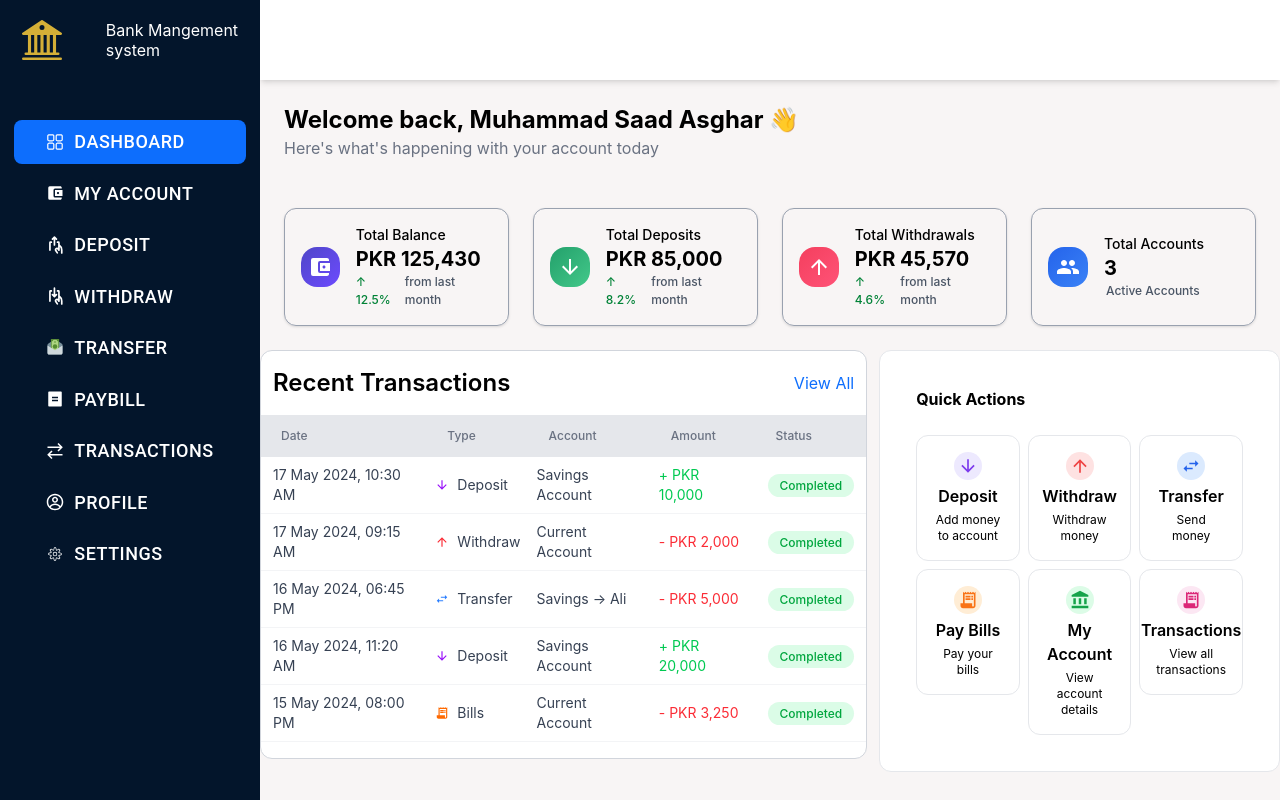
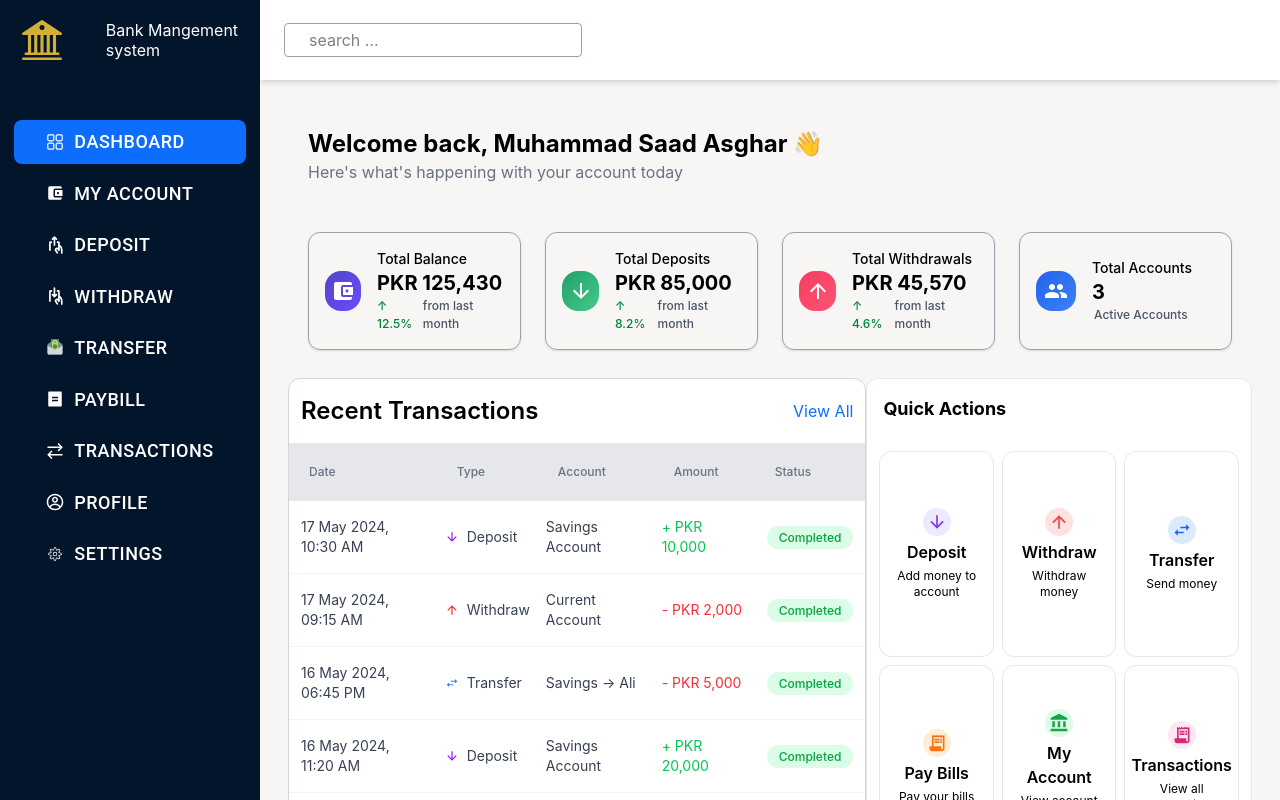
Before and after one commit to MuhammadSaadAsghar/banking-management-system, a React (Vite) app: page / in a window 1280 px wide. Built offline with nearby package versions, Linux system fonts and the light colour scheme.

Commit message:
recent and quick actions complete

```diff
--- a/src/components/Dashboard/BalanceOverview.jsx
+++ b/src/components/Dashboard/BalanceOverview.jsx
@@ -3,6 +3,7 @@ import React from 'react'
 const BalanceOverview = () => {
   return (
     <div>
+    saadda
 
     </div>
   )
--- a/src/components/Dashboard/Quickactions.jsx
+++ b/src/components/Dashboard/Quickactions.jsx
@@ -1,13 +1,12 @@
-import React from 'react'
+import React from "react";
 import {
   MdArrowDownward,
   MdArrowUpward,
   MdSwapHoriz,
   MdReceiptLong,
   MdAccountBalance,
-  MdPerson,
 } from "react-icons/md";
-import { Link } from 'react-router-dom';
+import { Link } from "react-router-dom";
 
 const quickAction = [
   {
@@ -17,7 +16,7 @@ const quickAction = [
     icon: MdArrowDownward,
     iconBg: "bg-[#EDE9FE]",
     iconColor: "text-[#7C3AED]",
-    path:"/deposit"
+    path: "/deposit",
   },
   {
     id: 2,
@@ -26,7 +25,7 @@ const quickAction = [
     icon: MdArrowUpward,
     iconBg: "bg-[#FEE2E2]",
     iconColor: "text-[#EF4444]",
-    path:"/withdraw"
+    path: "/withdraw",
   },
   {
     id: 3,
@@ -35,7 +34,7 @@ const quickAction = [
     icon: MdSwapHoriz,
     iconBg: "bg-[#DBEAFE]",
     iconColor: "text-[#2563EB]",
-    path:"/transfer"
+    path: "/transfer",
   },
   {
     id: 4,
@@ -44,7 +43,7 @@ const quickAction = [
     icon: MdReceiptLong,
     iconBg: "bg-[#FFEDD5]",
     iconColor: "text-[#F97316]",
-      path:"/paybill"
+    path: "/paybill",
   },
   {
     id: 5,
@@ -53,7 +52,7 @@ const quickAction = [
     icon: MdAccountBalance,
     iconBg: "bg-[#DCFCE7]",
     iconColor: "text-[#16A34A]",
-      path:"/myaccount"
+    path: "/myaccount",
   },
   {
     id: 6,
@@ -62,36 +61,46 @@ const quickAction = [
     icon: MdReceiptLong,
     iconBg: "bg-[#FCE7F3]",
     iconColor: "text-[#DB2777]",
-    path:"/transactions"
+    path: "/transactions",
   },
 ];
 
 const Quickactions = () => {
   return (
-   <>
+    <section className="flex h-full w-full flex-col rounded-xl border border-gray-200 bg-white">
+      {/* Header */}
+      <div className="p-4">
+        <h2 className="font-bold text-lg">Quick Actions</h2>
+      </div>
 
-   <section className='border border-gray-200 bg-white p-6  rounded-xl h-full '>
-    <div className='p-3 font-bold'>
-        <h2>Quick Actions</h2>
-    </div>
-    <div className=' grid grid-cols-1 lg:grid-cols-3 gap-2 p-3 '>
-        {quickAction.map((item)=>{
-            const Icon=item.icon;
-             return <Link to={item.path} key={item.id}  > <div className='flex flex-col justify-center items-center border border-gray-200 p-4 text-center  rounded-xl  '>
-      <div className={`text-center mb-1 h-7 w-7 flex justify-center items-center rounded-full ${item.iconBg } `}> <Icon className={`text-xl ${item.iconColor}`} /></div>
-       <h2 className="font-semibold">{item.title}</h2>
-       <p className='text-xs mt-1'>{item.description}</p>
+      {/* Cards */}
+      <div className="grid flex-1 grid-cols-1 gap-2 p-3 sm:grid-cols-2 lg:grid-cols-3 lg:auto-rows-fr">
+        {quickAction.map((item) => {
+          const Icon = item.icon;
 
+          return (
+            <Link
+              to={item.path}
+              key={item.id}
+              className="flex h-full min-w-0"
+            >
+              <div className="flex h-full w-full flex-col items-center justify-center rounded-xl border border-gray-200 p-4 text-center transition hover:shadow-md">
+                <div
+                  className={`mb-1 flex h-7 w-7 items-center justify-center rounded-full ${item.iconBg}`}
+                >
+                  <Icon className={`text-xl ${item.iconColor}`} />
+                </div>
 
-         </div>
-         </Link>
+                <h2 className="font-semibold">{item.title}</h2>
+
+                <p className="mt-1 text-xs">{item.description}</p>
+              </div>
+            </Link>
+          );
         })}
+      </div>
+    </section>
+  );
+};
 
-    </div>
-
-   </section>
-   </>
-  )
-}
-
-export default Quickactions
+export default Quickactions;
--- a/src/components/Dashboard/RecentTransaction.jsx
+++ b/src/components/Dashboard/RecentTransaction.jsx
@@ -72,14 +72,14 @@ const RecentTransaction = () => {
 
   return (
     <>
-      <section className="border border-gray-300 py-4  rounded-xl bg-white">
+     <section className="border border-gray-300 py-4 rounded-xl bg-white lg:min-h-100">
        <header className="flex flex-col gap-2 px-3 sm:flex-row sm:items-center sm:justify-between">
   <h2 className="text-xl font-semibold sm:text-2xl">
     Recent Transactions
   </h2>
 
   <Link
-            className="text-sm text-[#0D6EFD] cursor-pointer sm:text-base"
+    className="cursor-pointer text-sm text-[#0D6EFD] sm:text-base"
     to="/transactions"
   >
     View All
@@ -87,54 +87,73 @@ const RecentTransaction = () => {
 </header>
         <div className=" ">
           <table className="w-full mt-4 text-xs sm:text-sm">
-            <thead className="border-b border-t bg-gray-200  border-gray-200">
+           <thead className="border-y border-gray-200 bg-gray-200">
   <tr>
-                <th className="text-left px-2 py-2 sm:px-5 sm:py-3 text-[10px] sm:text-xs font-medium text-gray-500">
+    <th className="px-2 py-2 text-left text-[10px] font-medium text-gray-500 sm:px-5 sm:py-3 sm:text-xs lg:py-5">
       Date
     </th>
-                <th className="text-left px-2 py-2 sm:px-5 sm:py-3 text-[10px] sm:text-xs font-medium text-gray-500">
+
+    <th className="px-2 py-2 text-left text-[10px] font-medium text-gray-500 sm:px-5 sm:py-3 sm:text-xs lg:py-5">
       Type
     </th>
-                <th className="text-left px-2 py-2 sm:px-5 sm:py-3 text-[10px] sm:text-xs font-medium text-gray-500">
+
+    <th className="px-2 py-2 text-left text-[10px] font-medium text-gray-500 sm:px-5 sm:py-3 sm:text-xs lg:py-5">
       Account
     </th>
-                <th className="text-left px-2 py-2 sm:px-5 sm:py-3 text-[10px] sm:text-xs font-medium text-gray-500">
+
+    <th className="px-2 py-2 text-left text-[10px] font-medium text-gray-500 sm:px-5 sm:py-3 sm:text-xs lg:py-5">
       Amount
     </th>
-                <th className="text-left px-2 py-2 sm:px-5 sm:py-3 text-[10px] sm:text-xs font-medium text-gray-500">
+
+    <th className="px-2 py-2 text-left text-[10px] font-medium text-gray-500 sm:px-5 sm:py-3 sm:text-xs lg:py-5">
       Status
     </th>
   </tr>
 </thead>
-            <tbody className="border-b px-4 border-gray-200">
+           <tbody className="lg:h-full">
   {recentTransactions.map((ele) => {
     const Icon = ele.icon;
+
     return (
-                  <tr key={ele.id} className="border-b   border-gray-100">
-                    <td className="px-2 py-2 sm:px-3 text-[10px] sm:text-sm text-gray-700">
+      <tr
+        key={ele.id}
+        className="border-b border-gray-100 lg:h-16"
+      >
+
+        {/* Date */}
+        <td className="px-2 py-2 text-[10px] text-gray-700 sm:px-3 sm:text-sm lg:py-4">
           {ele.date}
         </td>
-                    <td className="px-2 py-2 sm:px-2 text-[10px] sm:text-sm text-gray-700">
+
+        {/* Type */}
+        <td className="px-2 py-2 text-[10px] text-gray-700 sm:px-2 sm:text-sm lg:py-4">
           <div className="flex items-center gap-1 sm:gap-2">
-                        <span className={`${ele.iconColor}`}>
+            <span className={ele.iconColor}>
               <Icon />
             </span>
             {ele.type}
           </div>
         </td>
-                    <td className="px-2 py-2 sm:px-2 text-[10px] sm:text-sm text-gray-700">
+
+        {/* Account */}
+        <td className="px-2 py-2 text-[10px] text-gray-700 sm:px-2 sm:text-sm lg:py-4">
           {ele.account}
         </td>
+
+        {/* Amount */}
         <td
-                      className={`px-2 py-2 sm:px-2 text-[10px] sm:text-sm ${ele.amountColor}`}
+          className={`px-2 py-2 text-[10px] sm:px-2 sm:text-sm lg:py-4 ${ele.amountColor}`}
         >
           {ele.amount}
         </td>
-                    <td className="px-2 py-2 sm:px-3">
-                      <span className="rounded-full bg-green-100 px-2 py-1 text-[9px] sm:px-3 sm:text-xs font-medium text-green-600">
+
+        {/* Status */}
+        <td className="px-2 py-2 sm:px-3 lg:py-4">
+          <span className="rounded-full bg-green-100 px-2 py-1 text-[9px] font-medium text-green-600 sm:px-3 sm:text-xs">
             {ele.status}
           </span>
         </td>
+
       </tr>
     );
   })}
--- a/src/components/Navbar/Navbar.jsx
+++ b/src/components/Navbar/Navbar.jsx
@@ -11,7 +11,7 @@ const Navbar = ({setIsSidearopen}) => {
         <RxHamburgerMenu/>
        </button>
 
-       <input className='border border-gray-400 rounded outline-none px-6 py-1 sm:hidden  ' type="text" placeholder='search ...' />
+       <input className='border border-gray-400 rounded outline-none px-6 py-1  ' type="text" placeholder='search ...' />
 
     </nav>
   )
--- a/src/components/layout/Layout.jsx
+++ b/src/components/layout/Layout.jsx
@@ -13,7 +13,7 @@ const [isSidebaropen, setIsSidearopen] = useState(false)
         <div className='flex-1 flex flex-col overflow-hidden'>
             <Navbar setIsSidearopen={setIsSidearopen}/>
 
-            <main className=' flex-1 overflow-y-auto'>
+            <main className='lg:p-6 flex-1 overflow-y-auto'>
                <Outlet/>
             </main>
         </div>
--- a/src/pages/Dashboard.jsx
+++ b/src/pages/Dashboard.jsx
@@ -9,20 +9,23 @@ import BalanceOverview from '../components/Dashboard/BalanceOverview';
 const Dashboard = () => {
   return (
    <>
-   <div>
+   <div >
     <section className='p-6'>
       <h1 className='text-2xl font-bold'>Welcome back, Muhammad Saad Asghar &#128075;</h1>
       <p className='text-gray-500 text-md'>Here's what's happening with your account today</p>
     </section>
   <Dashboardcard/>
-  <div className='grid grid-cols-1 lg:grid-cols-5 gap-3 items-stretch'>
-    <div className='lg:col-span-3 grid-cols-1'>
-  <RecentTransaction/>
+ <div className="grid grid-cols-1 p-1  lg:grid-cols-5 items-stretch">
+
+  <div className="lg:col-span-3 flex">
+    <RecentTransaction />
   </div>
-  <div className='lg:col-span-2 grid-cols-1 h-full'>
-  <Quickactions/>
+
+  <div className="lg:col-span-2 flex">
+    <Quickactions />
   </div>
-  </div>
+
+</div>
   <BalanceOverview/>
    </div>
   </>
```
Lines whose indentation alone changed are shown as unchanged.
